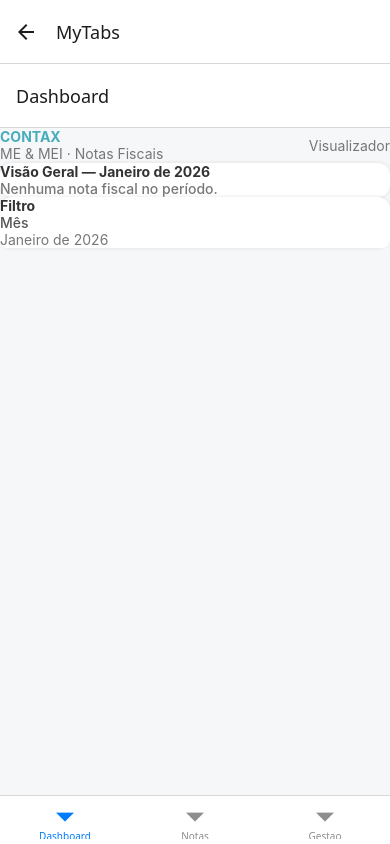
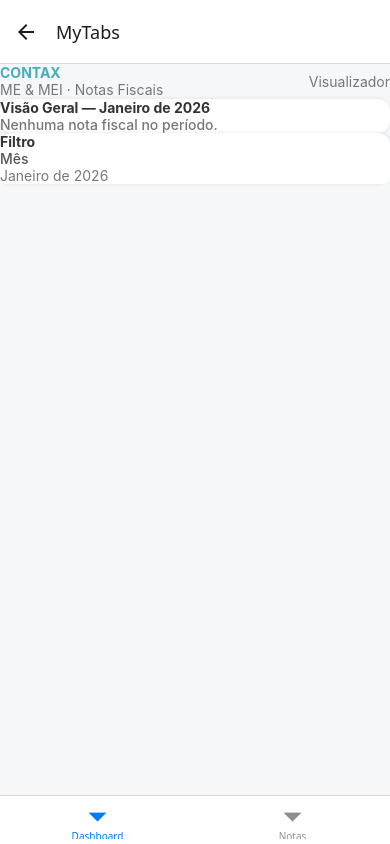
Before and after one commit to joaoromeira-etec/contax-mobile, a React Native app: screen /MyTabs in a window 390 px wide. Built offline with nearby package versions, Linux system fonts and the light colour scheme; what react-native-responsive-fontsize would draw is missing.

Commit message:
alterações do front
header ocultado, tela de gestão ocultado do bottomtab

```diff
--- a/src/navegacao/bottomTab.js
+++ b/src/navegacao/bottomTab.js
@@ -7,10 +7,12 @@ const Tab = createBottomTabNavigator();
 
 export default function MyTabs() {
   return (
-    <Tab.Navigator>
+    <Tab.Navigator
+      screenOptions={{
+      headerShown: false}}>
       <Tab.Screen name="Dashboard" component={Dashboard} />
       <Tab.Screen name="Notas" component={Notas} />
-      <Tab.Screen name="Gestao" component={Gestao} />
+      {/* <Tab.Screen name="Gestao" component={Gestao} /> */}
     </Tab.Navigator>
   );
 }
--- a/src/telas/notas/index.js
+++ b/src/telas/notas/index.js
@@ -7,9 +7,9 @@ export default function Documentos() {
   const [viewingDoc, setViewingDoc] = useState(true); // Controla se o documento aberto aparece
 
   const documentos = [
-    { id: '1', data: '10/01/2026', desc: 'Nota Fiscal de Serviço', tipo: 'NF-e' },
-    { id: '2', data: '12/01/2026', desc: 'Recibo de Pagamento', tipo: 'Recibo' },
-    { id: '3', data: '15/01/2026', desc: 'Relatório Mensal', tipo: 'Relatório' },
+    { id: '1', data: '10/01', desc: 'Nota Fiscal de Serviço', tipo: 'NF-e' },
+    { id: '2', data: '12/01', desc: 'Recibo de Pagamento', tipo: 'Recibo' },
+    { id: '3', data: '15/01', desc: 'Relatório Mensal', tipo: 'Relatório' },
   ];
 
   const renderItem = ({ item }) => {
@@ -20,7 +20,6 @@ export default function Documentos() {
           <Text style={{color: '#00A8B5'}}>{isSelected ? '✓' : ''}</Text>
         </TouchableOpacity>
         <Text style={styles.cell}>{item.data}</Text>
-        <Text style={[styles.cell, { fontWeight: 'bold' }]}>{item.empresa}</Text>
         <Text style={styles.cell}>{item.desc}</Text>
         <Text style={styles.cell}>{item.tipo}</Text>
       </View>
@@ -37,7 +36,7 @@ export default function Documentos() {
           <View style={styles.filterRow}>
             <View style={{flex: 1, marginRight: 10}}>
               <Text style={styles.label}>Mês</Text>
-              <View style={styles.fakeInput}><Text>Janeiro de 2026</Text></View>
+              <View style={styles.fakeInput}><Text>Janeiro</Text></View>
             </View>
             <View style={{flex: 1}}>
               <Text style={styles.label}>Ano</Text>
```
